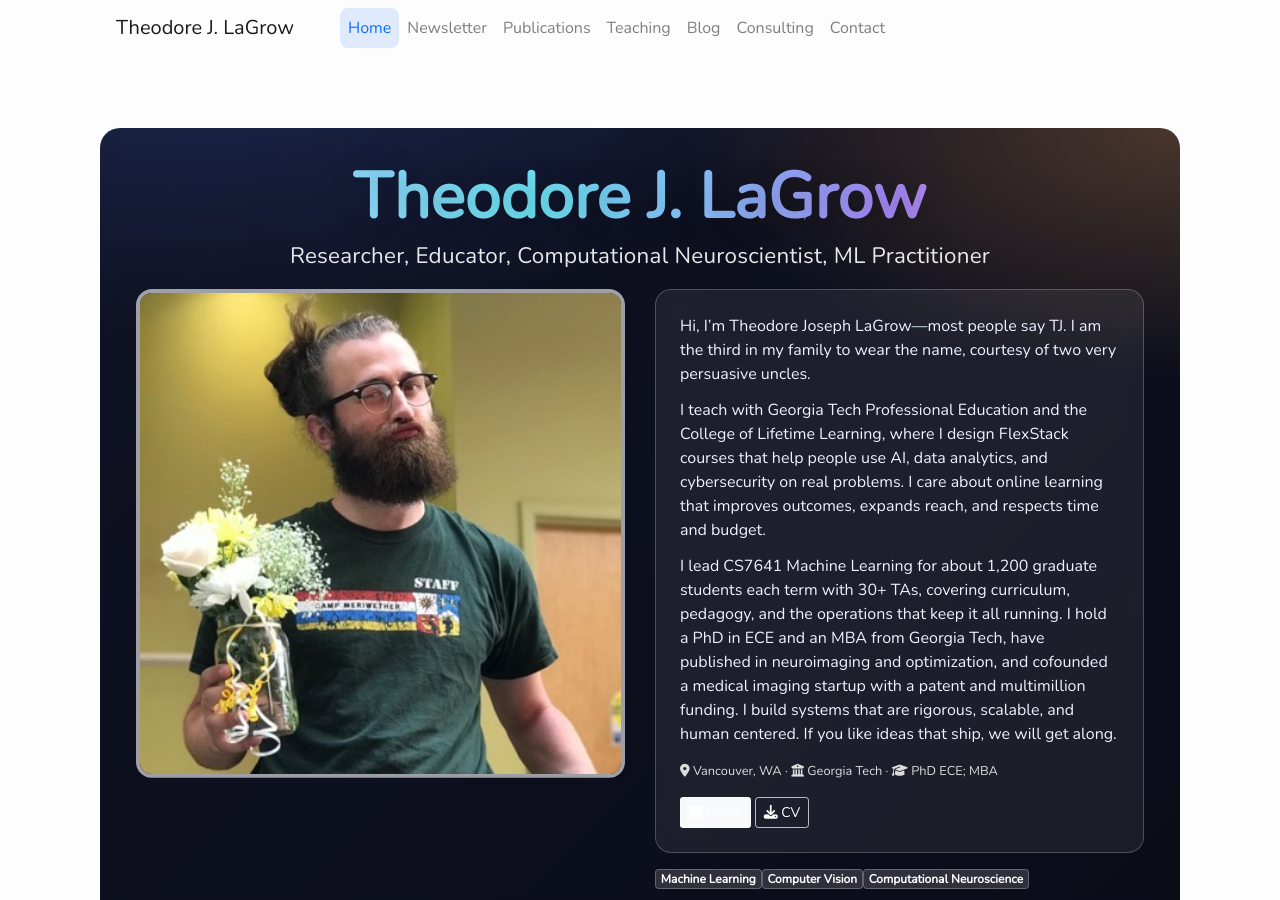
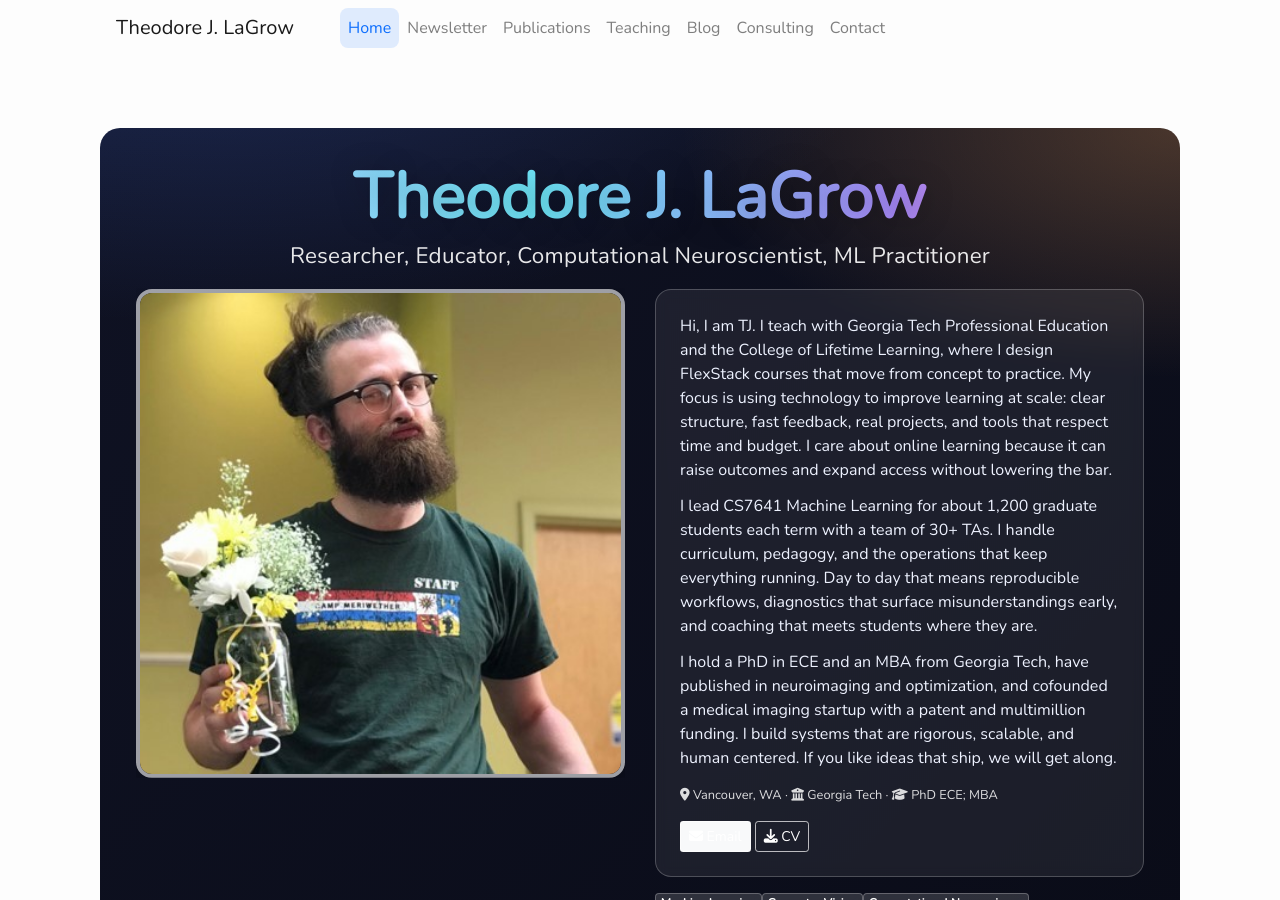
Before and after one commit to tjlagrow/tjlagrow.github.io, a Jekyll site: the page built from index.html, in a window 1280 px wide and 900 px high. Built offline with Jekyll 4.4.1, drawn with Linux system fonts in a browser that asks for light colours; nearby versions of some CDN libraries; a style sheet for code colours, icons or effects is not loaded.

Commit message:
update intro

```diff
--- a/index.html
+++ b/index.html
@@ -116,9 +116,9 @@ portal:
       <!-- Welcome -->
       <div class="col-12 col-md-6">
         <div class="about-card p-4 soft">
-          <p><strong>Hi, I’m Theodore Joseph LaGrow</strong>—most people say <strong>TJ</strong>. I am the third in my family to wear the name, courtesy of two very persuasive uncles.</p>
-          <p>I teach with Georgia Tech Professional Education and the College of Lifetime Learning, where I design FlexStack courses that help people use AI, data analytics, and cybersecurity on real problems. I care about online learning that improves outcomes, expands reach, and respects time and budget.</p>
-          <p class="mb-0">I lead <strong>CS7641 Machine Learning</strong> for about <strong>1,200</strong> graduate students each term with <strong>30+ TAs</strong>, covering curriculum, pedagogy, and the operations that keep it all running. I hold a <strong>PhD in ECE</strong> and an <strong>MBA</strong> from Georgia Tech, have published in neuroimaging and optimization, and cofounded a medical imaging startup with a patent and multimillion funding. I build systems that are <strong>rigorous</strong>, <strong>scalable</strong>, and <strong>human centered</strong>. If you like ideas that ship, we will get along.</p>
+          <p><strong>Hi, I am TJ.</strong> I teach with Georgia Tech Professional Education and the College of Lifetime Learning, where I design FlexStack courses that move from concept to practice. My focus is using technology to improve learning at scale: clear structure, fast feedback, real projects, and tools that respect time and budget. I care about online learning because it can raise outcomes and expand access without lowering the bar.</p>
+          <p>I lead <strong>CS7641 Machine Learning</strong> for about <strong>1,200</strong> graduate students each term with a team of <strong>30+ TAs</strong>. I handle curriculum, pedagogy, and the operations that keep everything running. Day to day that means reproducible workflows, diagnostics that surface misunderstandings early, and coaching that meets students where they are.</p>
+          <p class="mb-0">I hold a <strong>PhD in ECE</strong> and an <strong>MBA</strong> from Georgia Tech, have published in neuroimaging and optimization, and cofounded a medical imaging startup with a patent and multimillion funding. I build systems that are <strong>rigorous</strong>, <strong>scalable</strong>, and <strong>human centered</strong>. If you like ideas that ship, we will get along.</p>
 
           <div class="small mt-3">
             <i class="fa fa-map-marker"></i> Vancouver, WA ·
```
